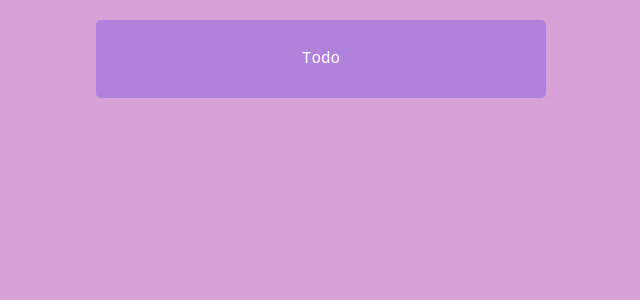
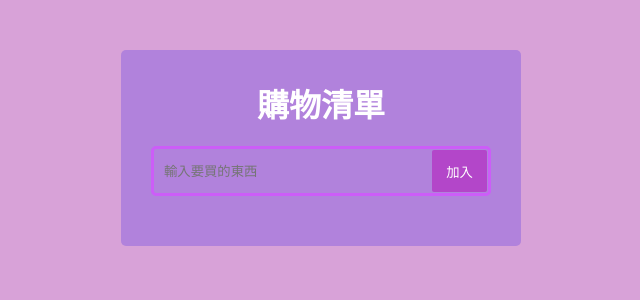
Before and after one commit to KIYO410667/My-React-TodoList, a React (Vite) app in the folder my-react-TodoList/: page / in a window 1280 px wide. Shown: the top 300 px of the page, without its empty margins (319-959 px from the left). Built offline with nearby package versions, Linux system fonts and the light colour scheme.

Commit message:
Create input form and its css

```diff
--- a/my-react-TodoList/src/App.css
+++ b/my-react-TodoList/src/App.css
@@ -10,14 +10,41 @@ body {
     display: flex;
     flex-direction: row;
     justify-content: center;
-    font-family: 'Courier New', Courier, monospace;
+    font-family: 'Microsoft JhengHei, Microsoft YaHei';
 }
 
 .wrapper {
-    width: 450px;
+    width: 400px;
     padding: 30px;
     background-color: rgb(177, 130, 220);
     border-radius: 5px;
-    margin-top: 20px;
+    margin-top: 50px;
     text-align: center;
 }
+.form-container {
+  height: 50px;
+  width: 100%;
+  margin: 20px 0px;
+  border: 3px solid #cc5df8;
+  border-radius: 5px;
+  display: flex;
+}
+
+.form-container > input {
+    height: 100%;
+    width : 100%;
+    outline: none;
+    border: none;
+    padding-left: 10px;
+    background: none;
+    color: white;
+}
+.form-container > button {
+    border: none;
+    width: 20%;
+    color: white;
+    background-color: rgb(179, 70, 201);
+    margin:1px;
+    cursor: pointer;
+    border-radius: 2px;
+}
--- a/my-react-TodoList/src/App.jsx
+++ b/my-react-TodoList/src/App.jsx
@@ -5,6 +5,7 @@ function App() {
 
   return (
     <><TodoWrapper /></>
+
   )
 }
 
--- /dev/null
+++ b/my-react-TodoList/src/components/CreateForms.jsx
@@ -0,0 +1,10 @@
+function CreateForms() {
+  return (
+    <form className="form-container">
+      <input type="text" placeholder="輸入要買的東西"></input>
+      <button type="submit">加入</button>
+    </form>
+  );
+}
+
+export default CreateForms
--- a/my-react-TodoList/src/components/TodoWrapper.jsx
+++ b/my-react-TodoList/src/components/TodoWrapper.jsx
@@ -1,5 +1,12 @@
+import CreateForms from "./CreateForms";
+
 function TodoWrapper() {
-    return <div className = "wrapper">Todo</div>
+  return (
+    <div className="wrapper">
+      <h1>購物清單</h1>
+      <CreateForms />
+    </div>
+  );
 }
 
-export default TodoWrapper
+export default TodoWrapper;
```
